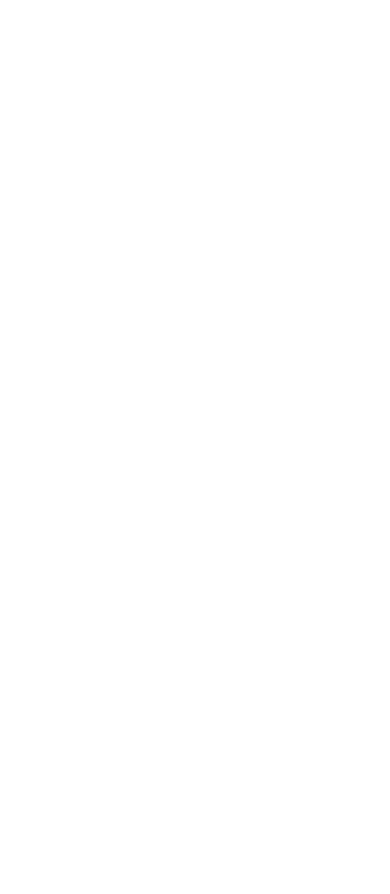
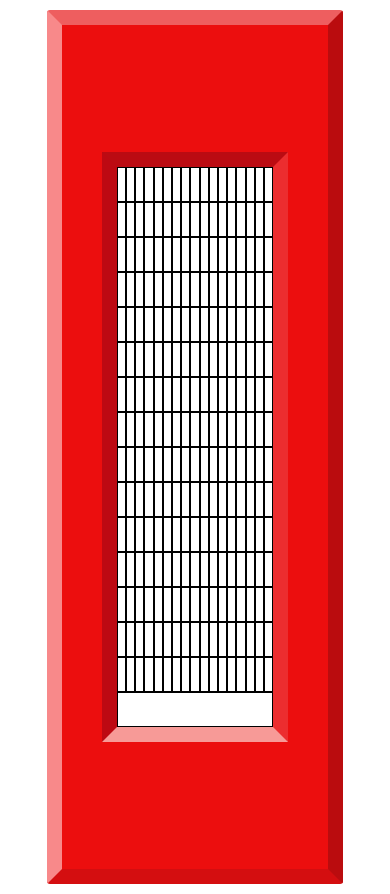
Before and after one commit to VilCoder/Etch-a-Sketch, a plain HTML site: page index.html in a window 390 px wide. Before the commit the page ends 844 px from the top, so only its background shows below. Drawn offline with Linux system fonts and the light colour scheme.

Commit message:
Added responsive grid layout and generation
- Modify index.html to include the grid container.
- Implements a Flexbox-based grid structure in styles.css to improve
responsiveness.
- Adds a JavaScript function in script.js to dynamically generate grid
items based on user input.
- Apply a hover effect on grid elements to improve user interaction

```diff
--- a/css/styles.css
+++ b/css/styles.css
@@ -0,0 +1,64 @@
+/* ======================================== Generals ======================================== */
+* {
+    margin: 0;
+    padding: 0;
+    box-sizing: border-box;
+}
+
+body,
+.item-container {
+    display: flex;
+    align-items: center;
+    min-height: 100vh;
+}
+
+body {
+    flex-direction: column;
+    gap: 10px;
+    font: 16px/1.5 sans-serif;
+    padding: 10px;
+}
+
+button {
+    margin-top: 10px;
+    cursor: pointer;
+    background-color: transparent;
+    border: none;
+    outline: none;
+    font-size: inherit;
+
+}
+
+
+/* ======================================== Grid Container ======================================== */
+.container {
+    width: 80%;
+    min-height: 100vh;
+    border-color: #EE5E5F #BA0C0E #D40E10 #F8898A;
+    border-style: solid;
+    border-width: 15px;
+    border-radius: 3px;
+
+    .item-container {
+        width: 100%;
+        background-color: #EC0E0E;
+        justify-content: center;
+
+        .grid-container {
+            display: flex;
+            flex-wrap: wrap;
+            width: 70%;
+            min-height: 70vh;
+            background-color: #FFF;
+            border-color: #BB0B12 #EC2D2F #F79A97 #BD0912;
+            border-style: solid;
+            border-width: 15px;
+
+            .grid-item {
+                flex: auto;
+                border: 1px solid #000;
+                /*border-radius: 50%;*/
+            }
+        }
+    }
+}
--- a/index.html
+++ b/index.html
@@ -8,6 +8,12 @@
     <script defer src="./js/script.js"></script>
 </head>
 <body>
+    <div class="container">
+        <div class="item-container">
+            <div class="grid-container">
 
+            </div>
+        </div>
+    </div>
 </body>
 </html>
--- a/js/script.js
+++ b/js/script.js
@@ -0,0 +1,24 @@
+function setGrid(itemCount) {
+    const gridItemWidth = Math.floor(gridContainer.clientWidth / itemCount);
+    alert(gridItemWidth);
+
+    for (let i = 1; i <= itemCount; i++) {
+        for (let j = 1; j <= itemCount; j++) {
+            const gridItem = document.createElement("div");
+            gridItem.classList.add("grid-item");
+            gridItem.style.width = gridItemWidth + "px";
+            gridContainer.appendChild(gridItem);
+        }
+    }
+
+    const item = document.querySelectorAll("div.grid-item");
+    item.forEach(element => {
+        element.addEventListener("mouseover", () => {
+            element.style.background = "#A9A8AB";
+        });
+    });
+}
+
+
+const gridContainer = document.querySelector(".grid-container");
+setGrid(16);
```
